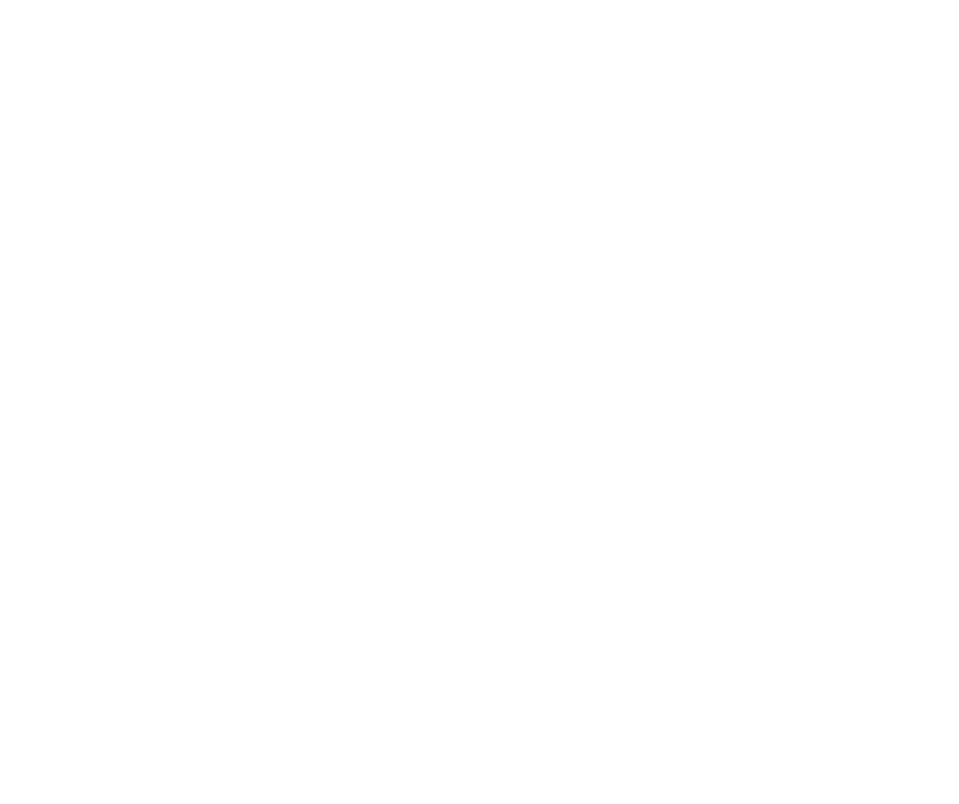
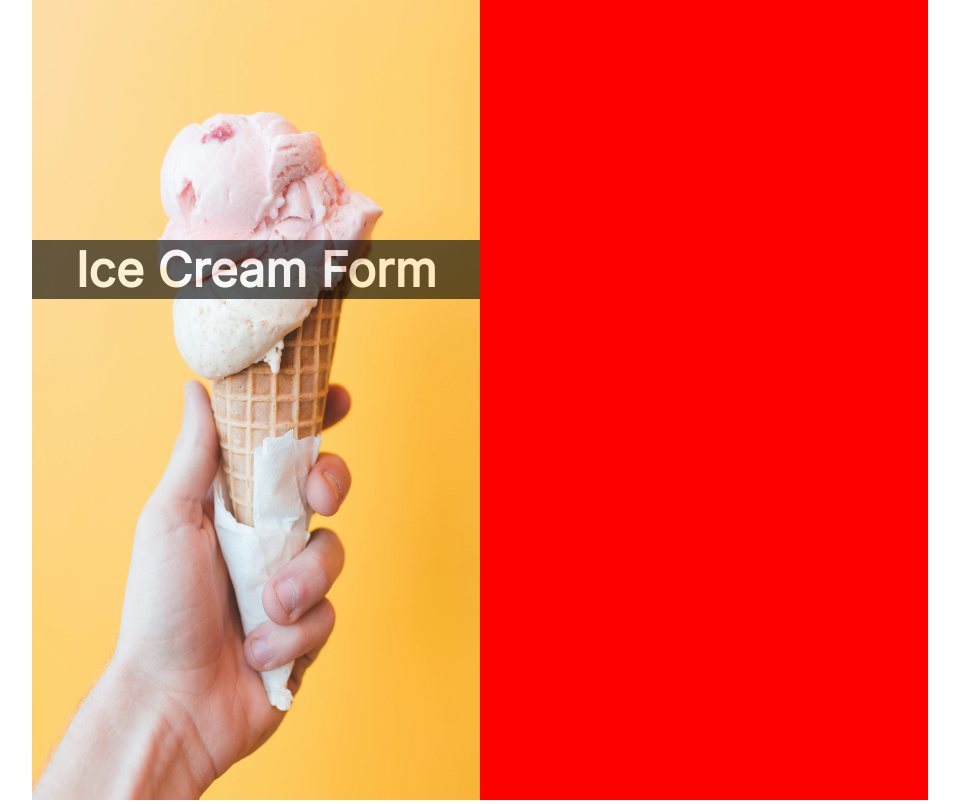
Before and after one commit to zwhahn/sign_up_form, a plain HTML site: page index.html in a window 1280 px wide. Shown: the whole page, without its empty margins (160-1119 px from the left). Drawn offline with Linux system fonts and the light colour scheme.

Commit message:
Add image and title
Style title to be on top of image and size image appropriately.

```diff
--- a/index.html
+++ b/index.html
@@ -7,6 +7,14 @@
     <link rel="stylesheet" href="style.css">
 </head>
 <body>
+    <div class="content_holder">
+        <div class="img_holder">
+            <img src="ice_cream.jpg" alt="Photo of ice cream cone"/>
+            <div id="title_block">
+                <h1 id="title">Ice Cream Form</h1>
+            </div>
+        </div>
+    </div>
 
 </body>
 </html>
--- a/style.css
+++ b/style.css
@@ -5,4 +5,38 @@
 
 * {
     font-family: Inter, 'Arial Narrow Bold', sans-serif;
+    margin: 0;
 }
+
+.img_holder {
+    position: relative;
+    height: 100vh;
+    width: 35vw;
+    background-color: blue;
+}
+
+img {
+    height: 100%;
+    width: 100%;
+}
+
+.content_holder {
+    width: 70vw;
+    height: 100vh;
+    background-color: red;
+    margin: 0vw calc((100vw - 70vw) / 2);
+}
+
+#title_block {
+    background-color: black;
+    opacity: 0.6;
+    position: absolute;
+    width: 100%;
+    top: 30%;
+}
+
+#title {
+    text-align: center;
+    color: white;
+    font-size: 3em;
+}
```
